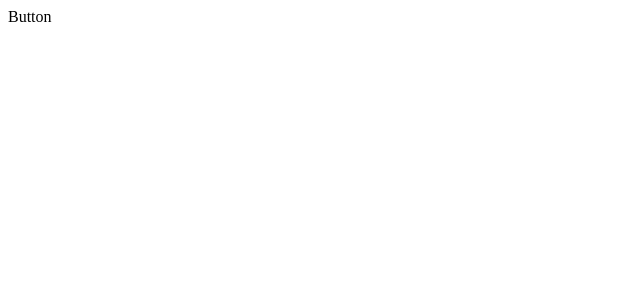
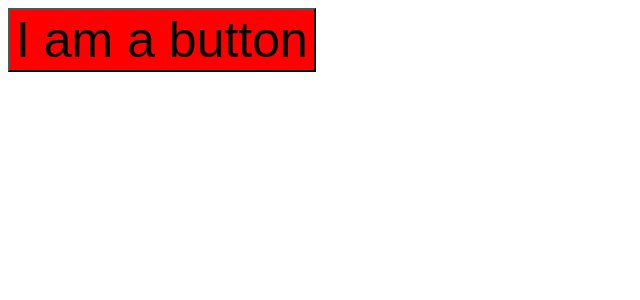
Before and after one commit to Ant0yne/react-test-typescript, a React (Vite) app: page / in a window 1280 px wide. Shown: the top 300 px of the page, without its empty margins (0-640 px from the left). Built offline with nearby package versions, Linux system fonts and the light colour scheme.

Commit message:
union type

```diff
--- a/src/App.tsx
+++ b/src/App.tsx
@@ -4,7 +4,7 @@ import Button from "./Button";
 function App() {
 	return (
 		<div>
-			<Button />
+			<Button backGroundColor="red" fontSize={50} pillShape={true} />
 		</div>
 	);
 }
--- a/src/Button.tsx
+++ b/src/Button.tsx
@@ -1,9 +1,34 @@
-const convertCurrency = (amount: number, currency: string) => {};
+const convertCurrency = (amount: number, currency: string): string => {
+	return "test";
+};
 
-const Button = () => {
+type ButtonProps = {
+	backGroundColor?: "red" | "blue" | "green";
+	fontSize?: number;
+	pillShape?: boolean;
+};
+
+const Button = ({
+	backGroundColor = "blue",
+	fontSize = 20,
+	pillShape = false,
+}: ButtonProps) => {
 	let url = "https://duckduckgo.com/";
 
-	return <div>Button</div>;
+	convertCurrency(100, "EUR");
+
+	return (
+		<div>
+			<button
+				style={{
+					backgroundColor: backGroundColor,
+					fontSize: fontSize,
+					borderRadius: pillShape ? "10" : "0",
+				}}>
+				I am a button
+			</button>
+		</div>
+	);
 };
 
 export default Button;
```
